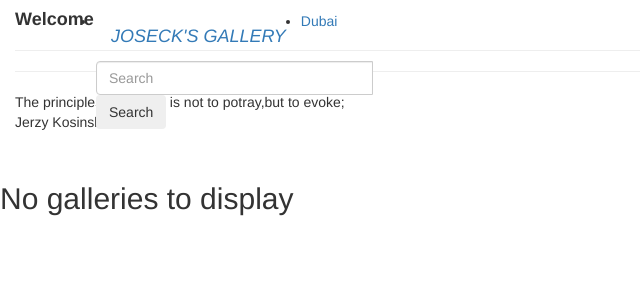
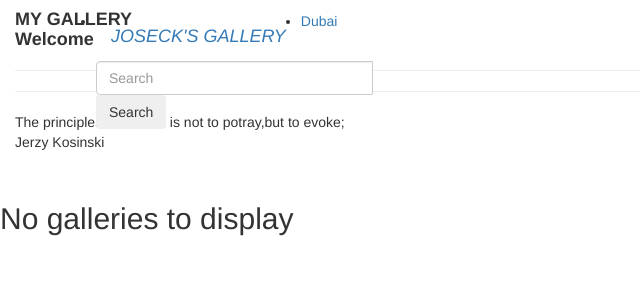
Before and after one commit to joseck12/josecksgallery, a Django app: template gallerys/templates/my-galleries/today-galleries.html in a window 1280 px wide. Shown: the top 300 px of the page, without its empty margins (0-640 px from the left). Run offline with Django 3.2, Linux system fonts and the light colour scheme; the template is opened without the code that fills it, so the values that code supplies are empty; some libraries are stand-ins or nearby versions.

Commit message:
modified todays-galleries.html

```diff
--- a/gallerys/templates/my-galleries/today-galleries.html
+++ b/gallerys/templates/my-galleries/today-galleries.html
@@ -5,7 +5,7 @@
 {{block.super}}
 <div class="container-fluid">
 <div class="text" id="container1">
-<h4 id ="text"><b>Welcome</b><h4>
+<h4 id ="text"><b>MY GALLERY<br>Welcome</b><h4>
 <hr>
 </div>
 <div class="text" id="container2">
```
